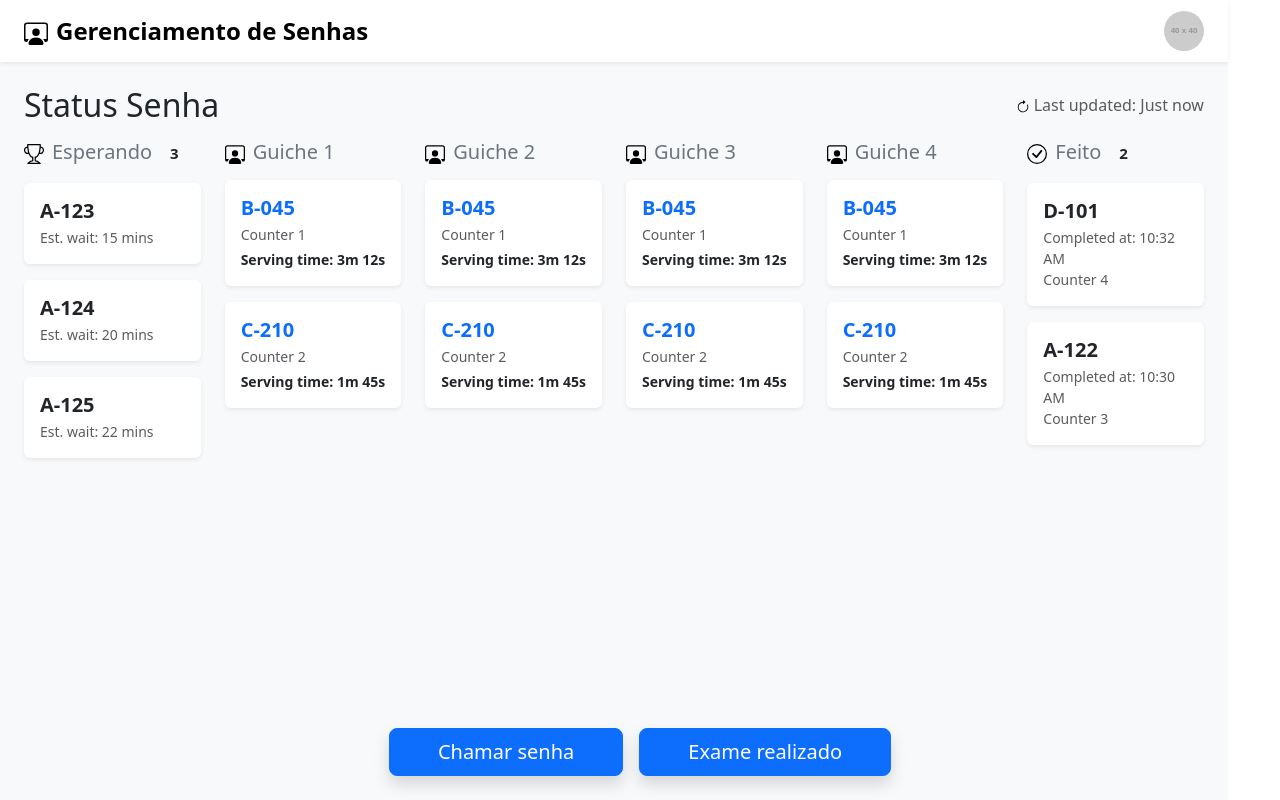
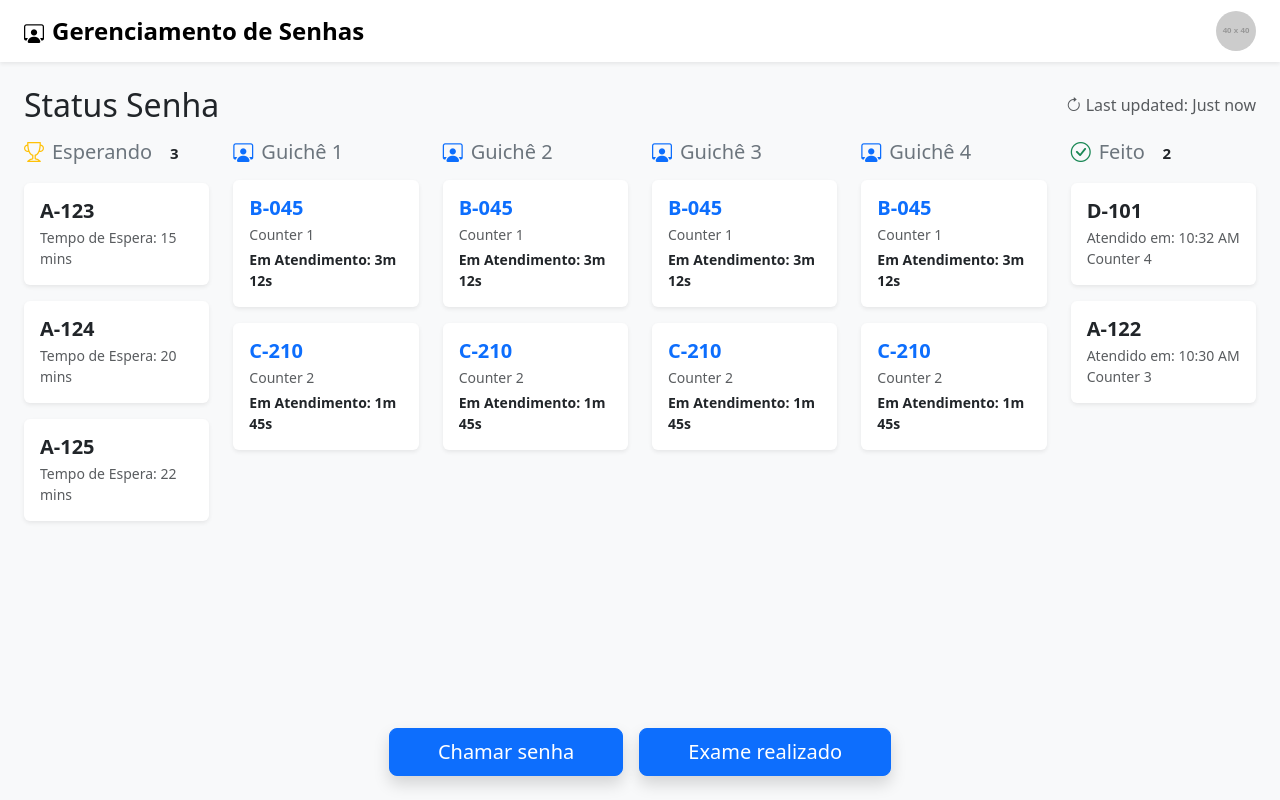
Before and after one commit to LuizGup/FilaNami, a React (Vite) app in the folder frontend/: page /enfermeira/GerenciarSenhas in a window 1280 px wide. Built offline with nearby package versions, Linux system fonts and the light colour scheme; no server answers.

Commit message:
GerenciarSenhasEnfermeira Refatorado
Refatorando o GerenciarSenhasEnfermeira. React-boostrap foi retirado.

```diff
--- a/frontend/package.json
+++ b/frontend/package.json
@@ -14,8 +14,6 @@
     "bootstrap": "^5.3.8",
     "bootstrap-icons": "^1.13.1",
     "react": "^19.1.1",
-    "react-bootstrap": "^2.10.10",
-    "react-bootstrap-icons": "^1.11.6",
     "react-dom": "^19.1.1",
     "react-hook-form": "^7.65.0",
     "react-router-dom": "^7.9.5",
--- a/frontend/src/App.jsx
+++ b/frontend/src/App.jsx
@@ -6,7 +6,7 @@ import Login from "./pages/Login/index";
 import ShowKey from "./pages/Totem/MostrarSenha/ShowKey";
 import HistoricoSenhas from "./pages/Admin/HistoricoSenhas";
 import PainelSenhas from "./pages/PainelSenhas";
-import PasswordDashboard from "./pages/Enfermeira/GerenciarSenhas";
+import GerenciarSenhasEnfermeira from "./pages/Enfermeira/GerenciarSenhas";
 
 function App() {
   return (
@@ -17,7 +17,7 @@ function App() {
         <Route path="/sign-up" element={<h1>Página de Registro</h1>} />
         <Route path="/user" element={<h1>Página do Funcionario</h1>} />
         <Route path="/user/gerenciar" element={<GerenciarSenhas />} />
-        <Route path="/enfermeira/GerenciarSenhas" element={<PasswordDashboard />} />
+        <Route path="/enfermeira/GerenciarSenhas" element={<GerenciarSenhasEnfermeira />} />
         <Route path="/toten" element={<SelectService />} />
         <Route path="/sector" element={<SelectSector />} />
         <Route path="/painel" element={<PainelSenhas />} />
--- a/frontend/src/pages/Enfermeira/GerenciarSenhas/index.jsx
+++ b/frontend/src/pages/Enfermeira/GerenciarSenhas/index.jsx
@@ -1,14 +1,6 @@
 import React from 'react';
-import { Container, Row, Col, Card, Button, Navbar, Image, Badge } from 'react-bootstrap';
-import {
-  Trophy,
-  PersonWorkspace,
-  CheckCircle,
-  ArrowClockwise
-} from 'react-bootstrap-icons';
 
 // DADOS MOCADOS (Apenas para preencher a tela como na imagem)
-// Na sua aplicação, você vai substituir isso pelos seus 'states' ou 'props'
 const MOCK_WAITING = [
   { id: 'A-123', estWait: '15 mins' },
   { id: 'A-124', estWait: '20 mins' },
@@ -18,7 +10,7 @@ const MOCK_WAITING = [
 const MOCK_COUNTERS = [
   {
     id: 1,
-    name: 'Guiche 1',
+    name: 'Guichê 1',
     tickets: [
       { id: 'B-045', counter: 'Counter 1', servingTime: '3m 12s' },
       { id: 'C-210', counter: 'Counter 2', servingTime: '1m 45s' },
@@ -26,7 +18,7 @@ const MOCK_COUNTERS = [
   },
   {
     id: 2,
-    name: 'Guiche 2',
+    name: 'Guichê 2',
     tickets: [
       { id: 'B-045', counter: 'Counter 1', servingTime: '3m 12s' },
       { id: 'C-210', counter: 'Counter 2', servingTime: '1m 45s' },
@@ -34,7 +26,7 @@ const MOCK_COUNTERS = [
   },
   {
     id: 3,
-    name: 'Guiche 3',
+    name: 'Guichê 3',
     tickets: [
       { id: 'B-045', counter: 'Counter 1', servingTime: '3m 12s' },
       { id: 'C-210', counter: 'Counter 2', servingTime: '1m 45s' },
@@ -42,7 +34,7 @@ const MOCK_COUNTERS = [
   },
   {
     id: 4,
-    name: 'Guiche 4',
+    name: 'Guichê 4',
     tickets: [
       { id: 'B-045', counter: 'Counter 1', servingTime: '3m 12s' },
       { id: 'C-210', counter: 'Counter 2', servingTime: '1m 45s' },
@@ -55,133 +47,130 @@ const MOCK_DONE = [
   { id: 'A-122', counter: 'Counter 3', completedAt: '10:30 AM' },
 ];
 
-function PasswordDashboard() {
-  // NOTA: Em uma aplicação real, os dados acima viriam de 'props'
-  // ou de um 'useState' gerenciado pelo Socket.io/Axios.
-
+function GerenciarSenhasEnfermeira() {
   return (
     <div style={{ backgroundColor: '#f8f9fa', minHeight: '100vh', paddingBottom: '100px' }}>
       {/* 1. Header (Navbar) */}
-      <Navbar bg="white" expand="lg" className="shadow-sm">
-        <Container fluid className="px-4">
-          <Navbar.Brand href="#home">
-            <PersonWorkspace size={24} className="me-2" />
+      <nav className="navbar navbar-expand-lg bg-white shadow-sm">
+        <div className="container-fluid px-4">
+          <a className="navbar-brand" href="#home">
+            <i className="bi bi-person-workspace fs-5 me-2"></i>
             Gerenciamento de Senhas
-          </Navbar.Brand>
-          <Navbar.Toggle />
-          <Navbar.Collapse className="justify-content-end">
-            <Image
+          </a>
+          <button className="navbar-toggler" type="button" data-bs-toggle="collapse" data-bs-target="#navbarUserContent" aria-controls="navbarUserContent" aria-expanded="false" aria-label="Toggle navigation">
+            <span className="navbar-toggler-icon"></span>
+          </button>
+          <div className="collapse navbar-collapse justify-content-end" id="navbarUserContent">
+            <img
               src="https://via.placeholder.com/40" // Substitua pela foto do usuário
-              roundedCircle
+              className="rounded-circle"
+              alt="User"
             />
-          </Navbar.Collapse>
-        </Container>
-      </Navbar>
+          </div>
+        </div>
+      </nav>
 
       {/* 2. Conteúdo Principal (Dashboard) */}
-      <Container fluid className="p-4">
+      <div className="container-fluid p-4">
 
         {/* Título e Atualização */}
-        <Row className="mb-3 align-items-center">
-          <Col>
+        <div className="row mb-3 align-items-center">
+          <div className="col">
             <h2 className="mb-0">Status Senha</h2>
-          </Col>
-          <Col xs="auto" className="text-muted">
-            <ArrowClockwise size={14} className="me-1" />
+          </div>
+          <div className="col-auto text-muted">
+            <i className="bi bi-arrow-clockwise me-1"></i>
             Last updated: Just now
-          </Col>
-        </Row>
+          </div>
+        </div>
 
         {/* Colunas do Kanban */}
-        <Row>
+        <div className="row">
           {/* Coluna 1: Esperando */}
-          <Col lg={2} md={4} className="mb-3">
+          <div className="col-lg-2 col-md-4 mb-3">
             <h5 className="mb-3 text-secondary">
-              <Trophy size={20} className="me-2 text-warning" />
+              <i className="bi bi-trophy fs-5 me-2 text-warning"></i>
               Esperando
-              <Badge pill bg="light" text="dark" className="ms-2">
+              <span className="badge rounded-pill bg-light text-dark ms-2">
                 {MOCK_WAITING.length}
-              </Badge>
+              </span>
             </h5>
             {MOCK_WAITING.map(ticket => (
-              <Card key={ticket.id} className="mb-3 shadow-sm border-0">
-                <Card.Body className="p-3">
-                  <Card.Title className="h5 fw-bold mb-1">{ticket.id}</Card.Title>
-                  <Card.Text className="small text-muted">
-                    Est. wait: {ticket.estWait}
-                  </Card.Text>
-                </Card.Body>
-              </Card>
+              <div key={ticket.id} className="card mb-3 shadow-sm border-0">
+                <div className="card-body p-3">
+                  <h5 className="card-title h5 fw-bold mb-1">{ticket.id}</h5>
+                  <p className="card-text small text-muted">
+                      Tempo de Espera: {ticket.estWait}
+                  </p>
+                </div>
+              </div>
             ))}
-          </Col>
+          </div>
 
           {/* Colunas 2-5: Guiches */}
           {MOCK_COUNTERS.map(counter => (
-            <Col key={counter.id} lg={2} md={4} className="mb-3">
+            <div key={counter.id} className="col-lg-2 col-md-4 mb-3">
               <h5 className="mb-3 text-secondary">
-                <PersonWorkspace size={20} className="me-2 text-primary" />
+                <i className="bi bi-person-workspace fs-5 me-2 text-primary"></i>
                 {counter.name}
               </h5>
               {counter.tickets.map(ticket => (
-                <Card key={ticket.id + counter.id} className="mb-3 shadow-sm border-0">
-                  <Card.Body className="p-3">
-                    <Card.Title className="h5 fw-bold mb-1 text-primary">{ticket.id}</Card.Title>
-                    <Card.Text className="small text-muted mb-1">
+                <div key={ticket.id + counter.id} className="card mb-3 shadow-sm border-0">
+                  <div className="card-body p-3">
+                    <h5 className="card-title h5 fw-bold mb-1 text-primary">{ticket.id}</h5>
+                    <p className="card-text small text-muted mb-1">
                       {ticket.counter}
-                    </Card.Text>
-                    <Card.Text className="small text-dark fw-bold">
-                      Serving time: {ticket.servingTime}
-                    </Card.Text>
-                  </Card.Body>
-                </Card>
+                    </p>
+                    <p className="card-text small text-dark fw-bold">
+                     Em Atendimento: {ticket.servingTime}
+                    </p>
+                  </div>
+                </div>
               ))}
-            </Col>
+            </div>
           ))}
 
           {/* Coluna 6: Feito */}
-          <Col lg={2} md={4} className="mb-3">
+          <div className="col-lg-2 col-md-4 mb-3">
             <h5 className="mb-3 text-secondary">
-              <CheckCircle size={20} className="me-2 text-success" />
+              <i className="bi bi-check-circle fs-5 me-2 text-success"></i>
               Feito
-              <Badge pill bg="light" text="dark" className="ms-2">
+              <span className="badge rounded-pill bg-light text-dark ms-2">
                 {MOCK_DONE.length}
-              </Badge>
+              </span>
             </h5>
             {MOCK_DONE.map(ticket => (
-              <Card key={ticket.id} className="mb-3 shadow-sm border-0">
-                <Card.Body className="p-3">
-                  <Card.Title className="h5 fw-bold mb-1">{ticket.id}</Card.Title>
-                  <Card.Text className="small text-muted">
-                    Completed at: {ticket.completedAt}
+              <div key={ticket.id} className="card mb-3 shadow-sm border-0">
+                <div className="card-body p-3">
+                  <h5 className="card-title h5 fw-bold mb-1">{ticket.id}</h5>
+                  <p className="card-text small text-muted">
+                    Atendido em: {ticket.completedAt}
                     <br />
                     {ticket.counter}
-                  </Card.Text>
-                </Card.Body>
-              </Card>
+                  </p>
+                </div>
+              </div>
             ))}
-          </Col>
-        </Row>
+          </div>
+        </div>
 
         {/* 3. Botões de Ação */}
-        {/* Usamos 'className' para aplicar classes utilitárias do Bootstrap
-          para posicionamento e espaçamento, como 'fixed-bottom'.
-        */}
         <div className="fixed-bottom p-4">
-          <Row>
-            <Col className="d-flex justify-content-center gap-3">
-              <Button variant="primary" size="lg" className="shadow px-5 py-2">
+          <div className="row">
+            <div className="col d-flex justify-content-center gap-3">
+              <button className="btn btn-primary btn-lg shadow px-5 py-2">
                 Chamar senha
-              </Button>
-              <Button variant="primary" size="lg" className="shadow px-5 py-2">
+              </button>
+              <button className="btn btn-primary btn-lg shadow px-5 py-2">
                 Exame realizado
-              </Button>
-            </Col>
-          </Row>
+              </button>
+            </div>
+          </div>
         </div>
 
-      </Container>
+      </div>
     </div>
   );
 }
 
-export default PasswordDashboard;
+export default GerenciarSenhasEnfermeira;
```
Also changed, not shown: 1 other file (tests, documents, lock files or other folders).
